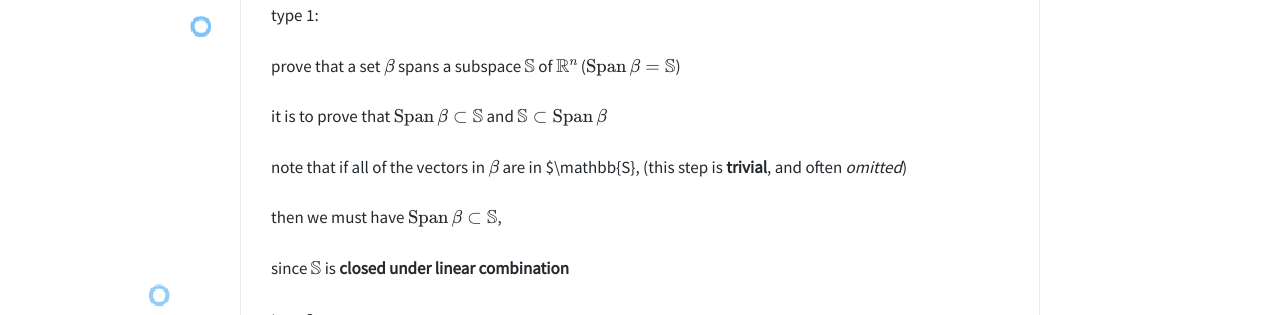
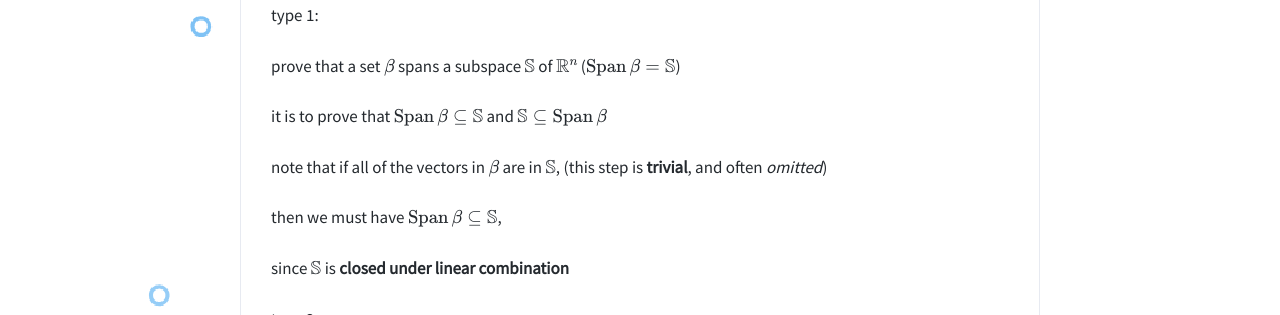
Before and after one commit to Zosuven/Zosuven.github.io, a Jekyll site: the page built from _posts/2020-04-28-math136.md, in a window 1280 px wide and 900 px high, scrolled down 8193 px. Shown: the part 156-471 px from the top of the window. Built offline with Jekyll 4.4.1, drawn with Linux system fonts in a browser that asks for light colours; formulas are drawn with MathJax 3.

Commit message:
Update 2020-04-28-math136.md
change content(1.3)

```diff
--- a/_posts/2020-04-28-math136.md
+++ b/_posts/2020-04-28-math136.md
@@ -240,11 +240,11 @@ type 1:
 
 prove that a set $\beta$ spans a subspace $\mathbb{S}$ of $\mathbb{R}^n$ ($\operatorname{Span} \beta = \mathbb{S}$)
 
-it is to prove that $\operatorname{Span} \beta \subset \mathbb{S}$ and $\mathbb{S}\subset\operatorname{Span}\beta$
+it is to prove that $\operatorname{Span} \beta \subseteq \mathbb{S}$ and $\mathbb{S}\subseteq\operatorname{Span}\beta$
 
-note that if all of the vectors in $\beta$ are in $\mathbb{S}, (this step is **trivial**, and often *omitted*)
+note that if all of the vectors in $\beta$ are in $\mathbb{S}$, (this step is **trivial**, and often *omitted*)
 
-then we must have $\operatorname{Span}\beta \subset \mathbb{S}$,
+then we must have $\operatorname{Span}\beta \subseteq \mathbb{S}$,
 
 since $\mathbb{S}$ is **closed under linear combination**
 
```
